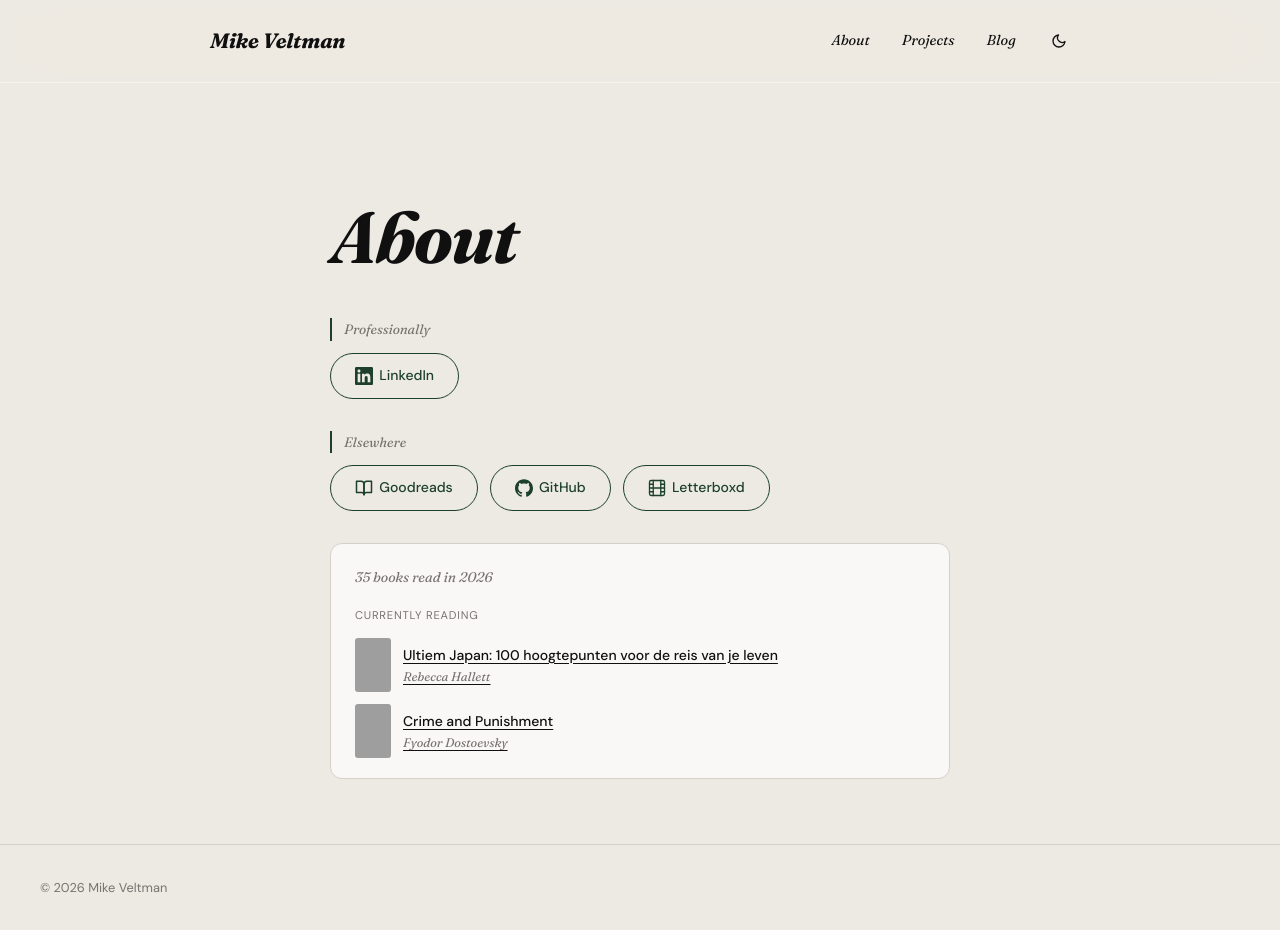
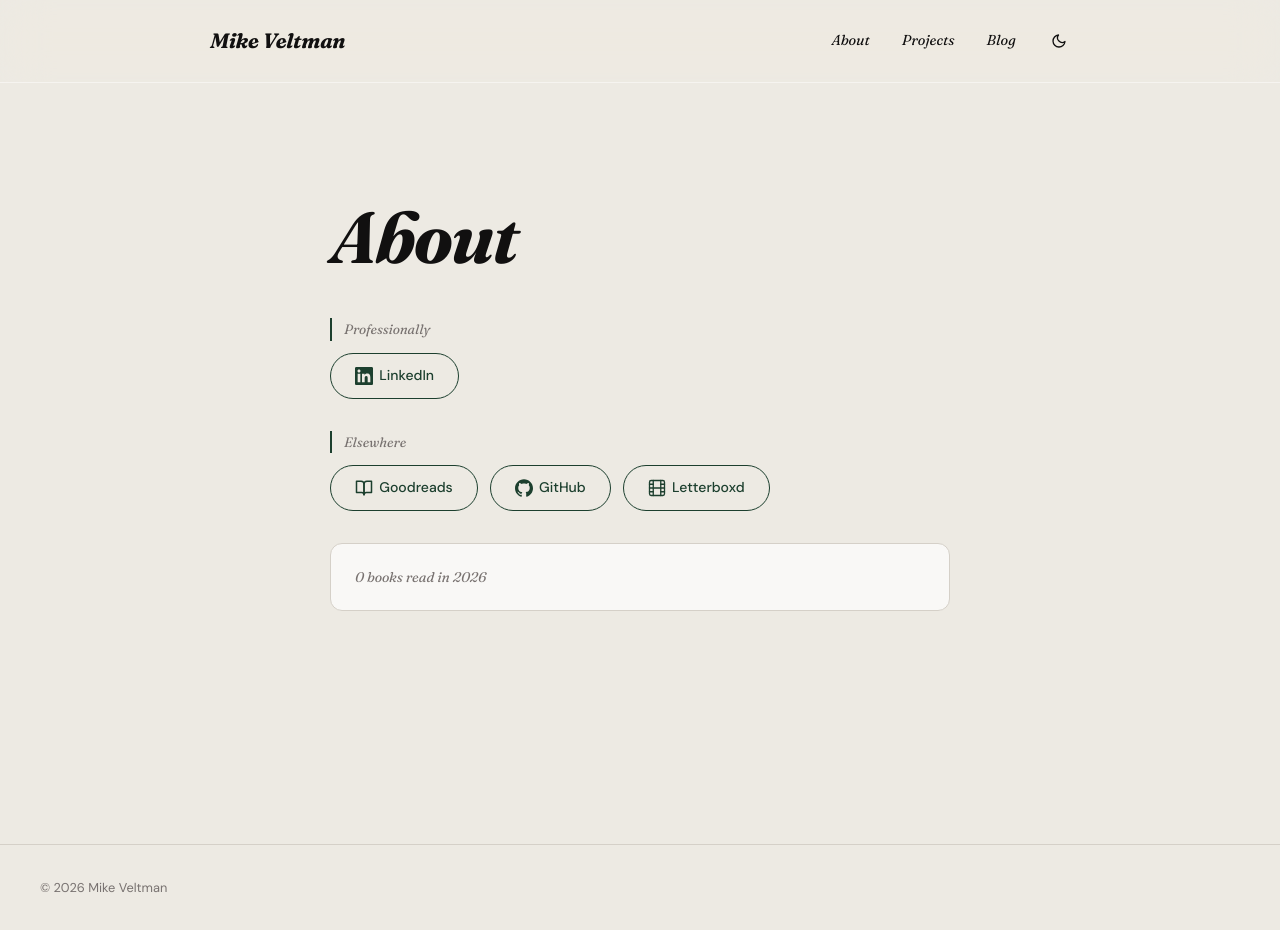
Before and after one commit to mikeveltman/mikeveltman.github.io, a Jekyll site: the page built from _pages/over.md, in a window 1280 px wide and 930 px high. Built offline with Jekyll 4.4.1, drawn with Linux system fonts in a browser that asks for light colours; part of the change alters nothing that is shown; grey boxes are pictures that could not be loaded.

Commit message:
Update Goodreads data

```diff
--- a/_data/goodreads.json
+++ b/_data/goodreads.json
@@ -1,64 +1,6 @@
 {
   "year": 2026,
-  "read_count": 35,
-  "currently_reading": [
-    {
-      "title": "Ultiem Japan: 100 hoogtepunten voor de reis van je leven",
-      "author": "Rebecca Hallett",
-      "cover": "https://i.gr-assets.com/images/S/compressed.photo.goodreads.com/books/1766786042l/245810212._SX318_.jpg",
-      "url": "https://www.goodreads.com/review/show/8795409042?utm_medium=api&utm_source=rss",
-      "read_at": ""
-    },
-    {
-      "title": "Crime and Punishment",
-      "author": "Fyodor Dostoevsky",
-      "cover": "https://i.gr-assets.com/images/S/compressed.photo.goodreads.com/books/1382846449l/7144.jpg",
-      "url": "https://www.goodreads.com/review/show/8045695464?utm_medium=api&utm_source=rss",
-      "read_at": ""
-    }
-  ],
-  "recent_reads": [
-    {
-      "title": "Thinking, Fast and Slow",
-      "author": "Daniel Kahneman",
-      "cover": "https://i.gr-assets.com/images/S/compressed.photo.goodreads.com/books/1317793965l/11468377.jpg",
-      "url": "https://www.goodreads.com/review/show/8046833831?utm_medium=api&utm_source=rss",
-      "read_at": "Mon, 26 Oct 2026 00:00:00 +0000"
-    },
-    {
-      "title": "How To Hold a Cockroach: A book for those who are free and don't know it",
-      "author": "Matthew  Maxwell",
-      "cover": "https://i.gr-assets.com/images/S/compressed.photo.goodreads.com/books/1588027962l/53279827.jpg",
-      "url": "https://www.goodreads.com/review/show/9057469397?utm_medium=api&utm_source=rss",
-      "read_at": "Mon, 26 Oct 2026 00:00:00 +0000"
-    },
-    {
-      "title": "The Housemaid (The Housemaid, #1)",
-      "author": "Freida McFadden",
-      "cover": "https://i.gr-assets.com/images/S/compressed.photo.goodreads.com/books/1646534743l/60556912._SY475_.jpg",
-      "url": "https://www.goodreads.com/review/show/8968553064?utm_medium=api&utm_source=rss",
-      "read_at": "Sun, 27 Sep 2026 00:00:00 +0000"
-    },
-    {
-      "title": "The Reverse Centaur's Guide to Life After AI",
-      "author": "Cory Doctorow",
-      "cover": "https://i.gr-assets.com/images/S/compressed.photo.goodreads.com/books/1772829981l/245645195._SY475_.jpg",
-      "url": "https://www.goodreads.com/review/show/8893307857?utm_medium=api&utm_source=rss",
-      "read_at": "Thu, 24 Sep 2026 00:00:00 +0000"
-    },
-    {
-      "title": "The Alchemist",
-      "author": "Paulo Coelho",
-      "cover": "https://i.gr-assets.com/images/S/compressed.photo.goodreads.com/books/1654371463l/18144590._SY475_.jpg",
-      "url": "https://www.goodreads.com/review/show/8045678347?utm_medium=api&utm_source=rss",
-      "read_at": "Tue, 22 Sep 2026 00:00:00 +0000"
-    },
-    {
-      "title": "Meneertje: Het relaas van een uitzonderlijke kat",
-      "author": "Sanne Vogel",
-      "cover": "https://i.gr-assets.com/images/S/compressed.photo.goodreads.com/books/1720446015l/216223603._SY475_.jpg",
-      "url": "https://www.goodreads.com/review/show/8898615446?utm_medium=api&utm_source=rss",
-      "read_at": "Tue, 15 Sep 2026 00:00:00 +0000"
-    }
-  ]
+  "read_count": 0,
+  "currently_reading": [],
+  "recent_reads": []
 }
```
